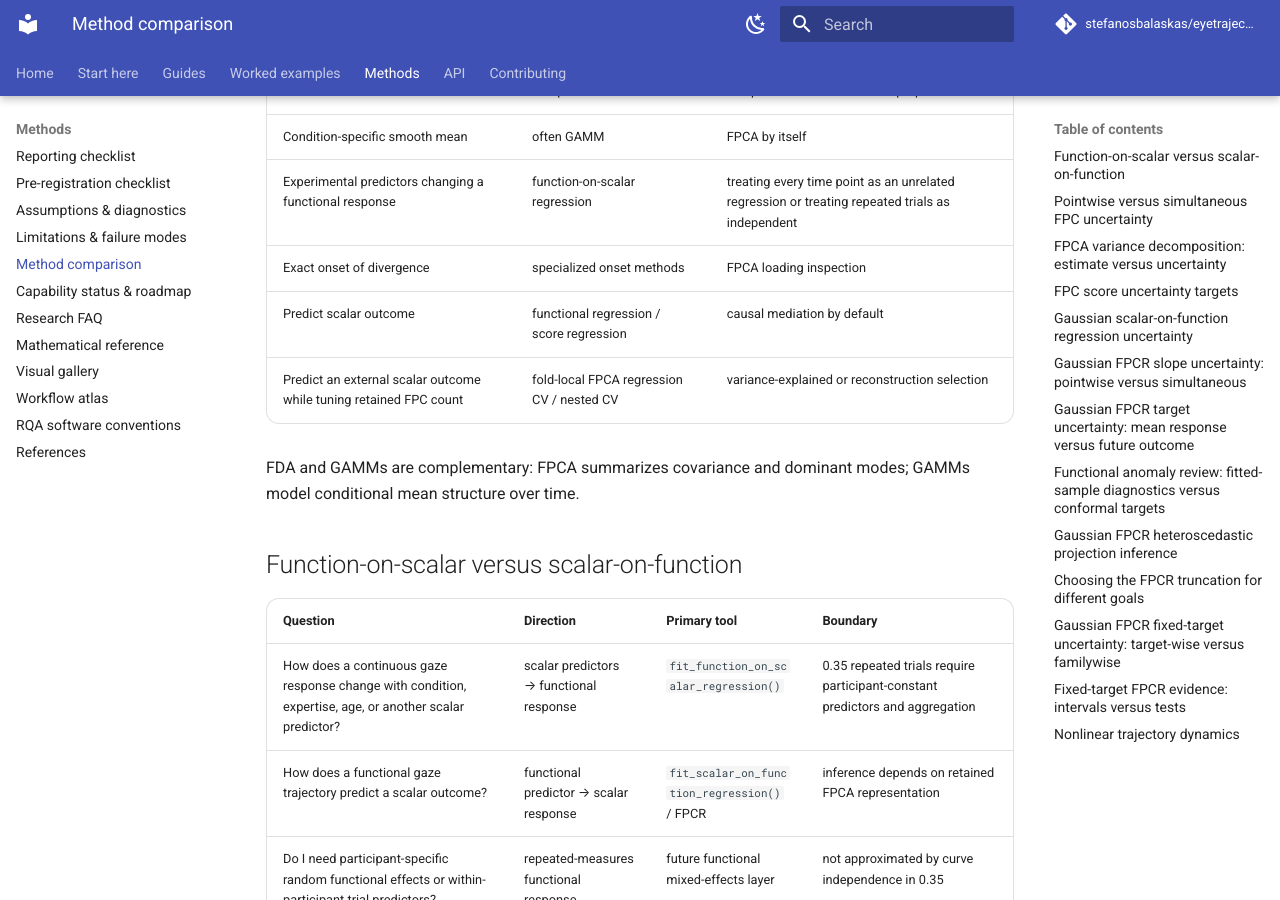
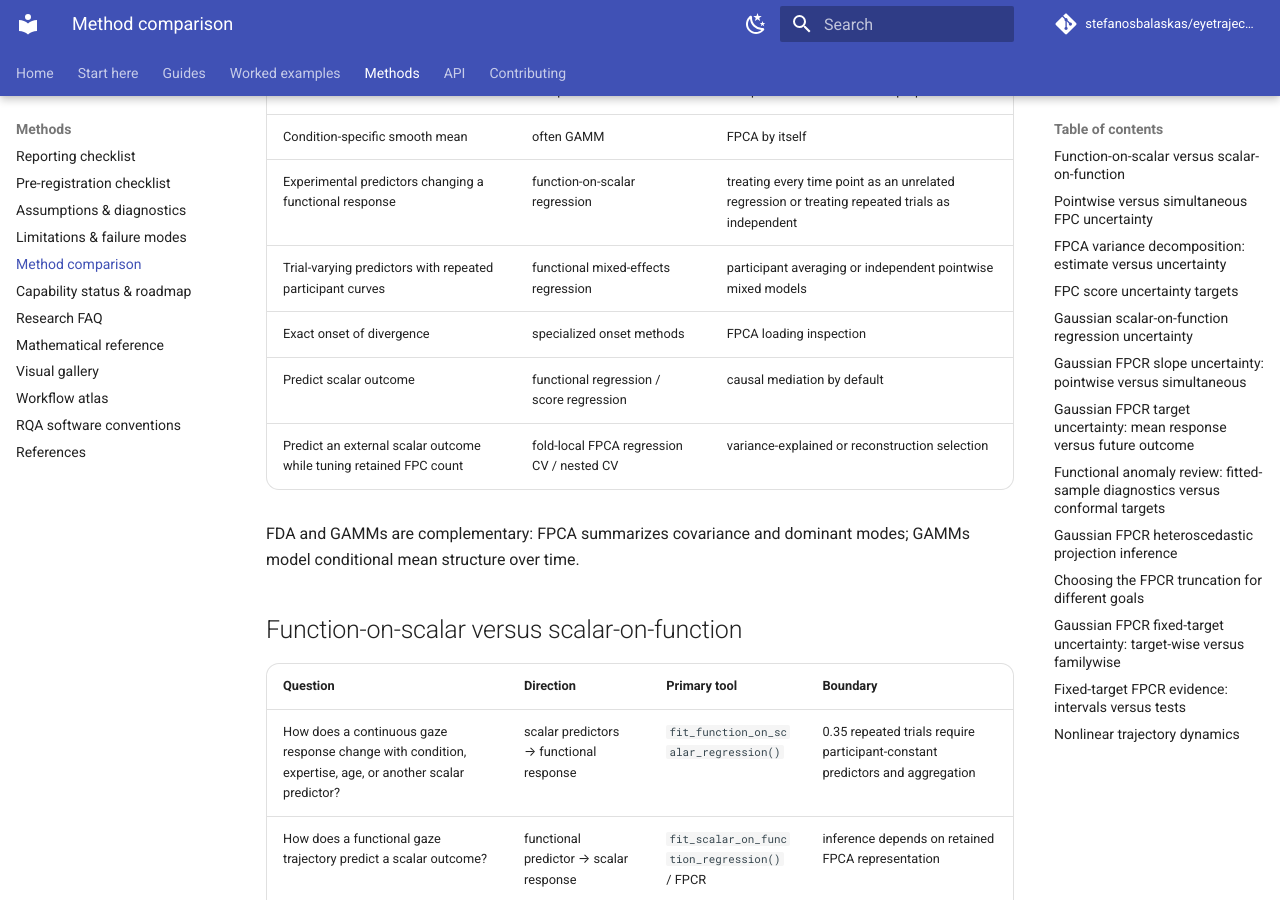
Before and after one commit to stefanosbalaskas/eyetrajectoriespy, an MkDocs documentation site: the page built from docs/methods/method-comparison.md, in a window 1280 px wide and 900 px high, scrolled down 843 px. Built offline with MkDocs 1.6.1 and Material for MkDocs 9.7.7, drawn with Linux system fonts in a browser that asks for light colours; comment, search, counter and statistics services are not loaded.

Commit message:
Compare repeated-measures functional regression methods

```diff
--- a/docs/methods/method-comparison.md
+++ b/docs/methods/method-comparison.md
@@ -15,6 +15,7 @@
 | AOI allocation over time | compositional FPCA | independent PCA of bounded proportions |
 | Condition-specific smooth mean | often GAMM | FPCA by itself |
 | Experimental predictors changing a functional response | function-on-scalar regression | treating every time point as an unrelated regression or treating repeated trials as independent |
+| Trial-varying predictors with repeated participant curves | functional mixed-effects regression | participant averaging or independent pointwise mixed models |
 | Exact onset of divergence | specialized onset methods | FPCA loading inspection |
 | Predict scalar outcome | functional regression / score regression | causal mediation by default |
 | Predict an external scalar outcome while tuning retained FPC count | fold-local FPCA regression CV / nested CV | variance-explained or reconstruction selection |
```
